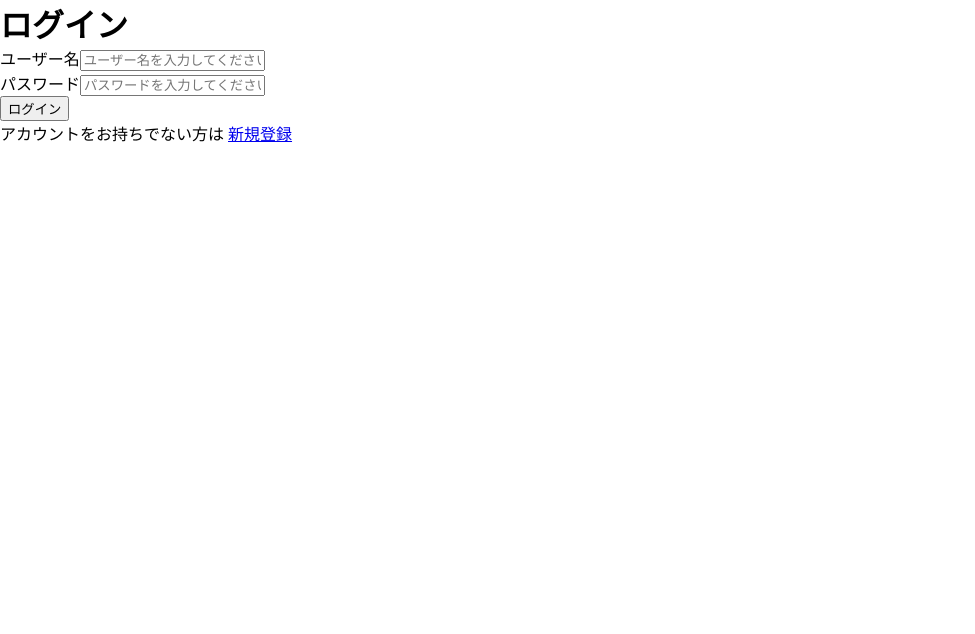
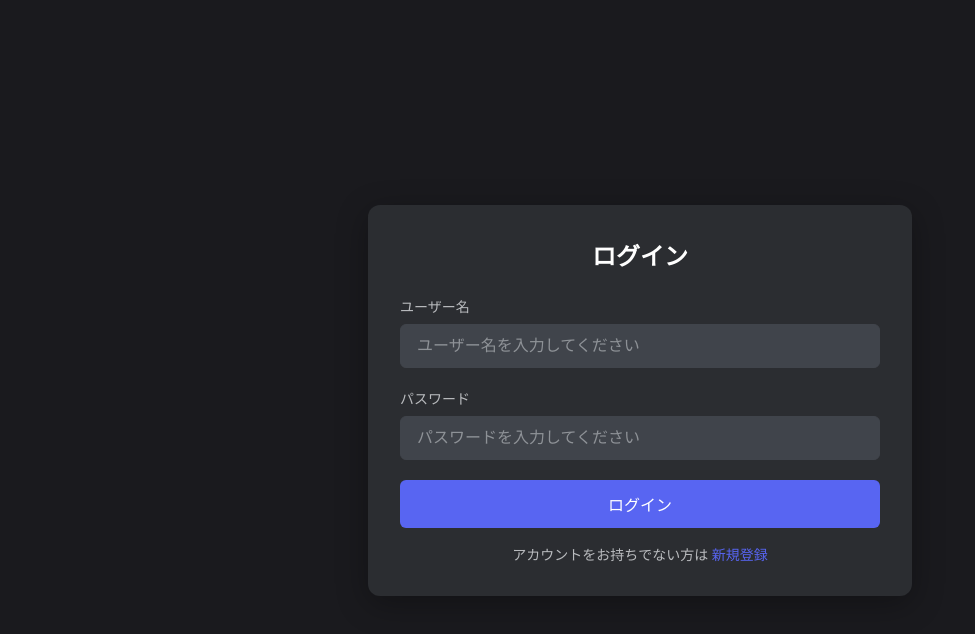
Before and after one commit to junta-asaka/code-training-discord, a React (Vite) app in the folder frontend/: page /login in a window 1280 px wide. Shown: the top 634 px of the page, without its empty margins (0-975 px from the left). Built offline with nearby package versions, Linux system fonts and the light colour scheme; no server answers.

Commit message:
fix: 登録ページのスタイルに合わせて、ログイン・404ページのスタイルを修正

```diff
--- /dev/null
+++ b/frontend/src/styles/views/Login.scss
@@ -0,0 +1,103 @@
+.login-container {
+  min-height: 100vh;
+  display: flex;
+  align-items: center;
+  justify-content: center;
+  background-color: #1a1a1e;
+  color: white;
+  font-family: system-ui, -apple-system, sans-serif;
+
+  .login-form {
+    background-color: #2b2d31;
+    padding: 32px;
+    border-radius: 12px;
+    box-shadow: 0 8px 32px rgba(0, 0, 0, 0.3);
+    width: 100%;
+    max-width: 480px;
+
+    h1 {
+      font-size: 24px;
+      font-weight: 600;
+      margin-bottom: 24px;
+      text-align: center;
+      color: #ffffff;
+    }
+
+    .form-group {
+      margin-bottom: 20px;
+
+      label {
+        display: block;
+        margin-bottom: 8px;
+        font-size: 14px;
+        font-weight: 500;
+        color: #b9bbbe;
+      }
+
+      input {
+        width: 100%;
+        padding: 12px 16px;
+        border: 1px solid #40444b;
+        border-radius: 6px;
+        background-color: #40444b;
+        color: #ffffff;
+        font-size: 16px;
+        outline: none;
+        transition: border-color 0.2s;
+        box-sizing: border-box;
+
+        &:focus {
+          border-color: #5865f2;
+        }
+
+        &::placeholder {
+          color: #8e9297;
+        }
+      }
+    }
+
+    .login-button {
+      width: 100%;
+      padding: 12px 16px;
+      background-color: #5865f2;
+      color: white;
+      border: none;
+      border-radius: 6px;
+      font-size: 16px;
+      font-weight: 500;
+      cursor: pointer;
+      transition: background-color 0.2s;
+      margin-bottom: 16px;
+
+      &:hover {
+        background-color: #4752c4;
+      }
+
+      &:disabled {
+        background-color: #4752c4;
+        cursor: not-allowed;
+      }
+    }
+
+    .error-message {
+      color: #f23f42;
+      font-size: 14px;
+      margin-top: 4px;
+    }
+
+    .login-footer {
+      text-align: center;
+      font-size: 14px;
+      color: #b9bbbe;
+
+      a {
+        color: #5865f2;
+        text-decoration: none;
+
+        &:hover {
+          text-decoration: underline;
+        }
+      }
+    }
+  }
+}
--- /dev/null
+++ b/frontend/src/styles/views/NotFound.scss
@@ -0,0 +1,86 @@
+.notfound-container {
+  min-height: 100vh;
+  display: flex;
+  align-items: center;
+  justify-content: center;
+  background-color: #1a1a1e;
+  color: white;
+  font-family: system-ui, -apple-system, sans-serif;
+
+  .notfound-content {
+    background-color: #2b2d31;
+    padding: 48px 32px;
+    border-radius: 12px;
+    box-shadow: 0 8px 32px rgba(0, 0, 0, 0.3);
+    width: 100%;
+    max-width: 480px;
+    text-align: center;
+
+    .error-code {
+      font-size: 72px;
+      font-weight: 700;
+      color: #5865f2;
+      margin-bottom: 16px;
+      line-height: 1;
+    }
+
+    .error-title {
+      font-size: 24px;
+      font-weight: 600;
+      margin-bottom: 16px;
+      color: #ffffff;
+    }
+
+    .error-message {
+      font-size: 16px;
+      color: #b9bbbe;
+      margin-bottom: 32px;
+      line-height: 1.5;
+    }
+
+    .action-buttons {
+      display: flex;
+      flex-direction: column;
+      gap: 12px;
+
+      .primary-button {
+        width: 100%;
+        padding: 12px 16px;
+        background-color: #5865f2;
+        color: white;
+        border: none;
+        border-radius: 6px;
+        font-size: 16px;
+        font-weight: 500;
+        cursor: pointer;
+        text-decoration: none;
+        display: inline-block;
+        transition: background-color 0.2s;
+
+        &:hover {
+          background-color: #4752c4;
+        }
+      }
+
+      .secondary-button {
+        width: 100%;
+        padding: 12px 16px;
+        background-color: transparent;
+        color: #b9bbbe;
+        border: 1px solid #40444b;
+        border-radius: 6px;
+        font-size: 16px;
+        font-weight: 500;
+        cursor: pointer;
+        text-decoration: none;
+        display: inline-block;
+        transition: all 0.2s;
+
+        &:hover {
+          background-color: #40444b;
+          color: #ffffff;
+        }
+      }
+    }
+  }
+}
--- a/frontend/src/views/Login.tsx
+++ b/frontend/src/views/Login.tsx
@@ -2,6 +2,7 @@ import { useForm } from "react-hook-form";
 import { zodResolver } from "@hookform/resolvers/zod";
 import { loginSchema, type LoginFormData } from "../schemas/loginSchema";
 import { useLogin } from "../hooks/useLogin";
+import "../styles/views/Login.scss";
 
 const Login = () => {
   // useForm: フォームの状態管理とバリデーションを簡単に行うためのライブラリ
--- a/frontend/src/views/NotFound.tsx
+++ b/frontend/src/views/NotFound.tsx
@@ -1,5 +1,35 @@
+import "../styles/views/NotFound.scss";
+
 const NotFound = () => {
-  return <div>NotFound</div>;
+  const handleGoHome = () => {
+    window.location.href = "/channels/@me";
+  };
+
+  const handleGoBack = () => {
+    window.history.back();
+  };
+
+  return (
+    <div className="notfound-container">
+      <div className="notfound-content">
+        <div className="error-code">404</div>
+        <h1 className="error-title">ページが見つかりません</h1>
+        <p className="error-message">
+          お探しのページは存在しないか、移動された可能性があります。
+          <br />
+          URLをご確認いただくか、以下のボタンからナビゲートしてください。
+        </p>
+        <div className="action-buttons">
+          <button onClick={handleGoHome} className="primary-button">
+            ホームページに戻る
+          </button>
+          <button onClick={handleGoBack} className="secondary-button">
+            前のページに戻る
+          </button>
+        </div>
+      </div>
+    </div>
+  );
 };
 
 export default NotFound;
```
